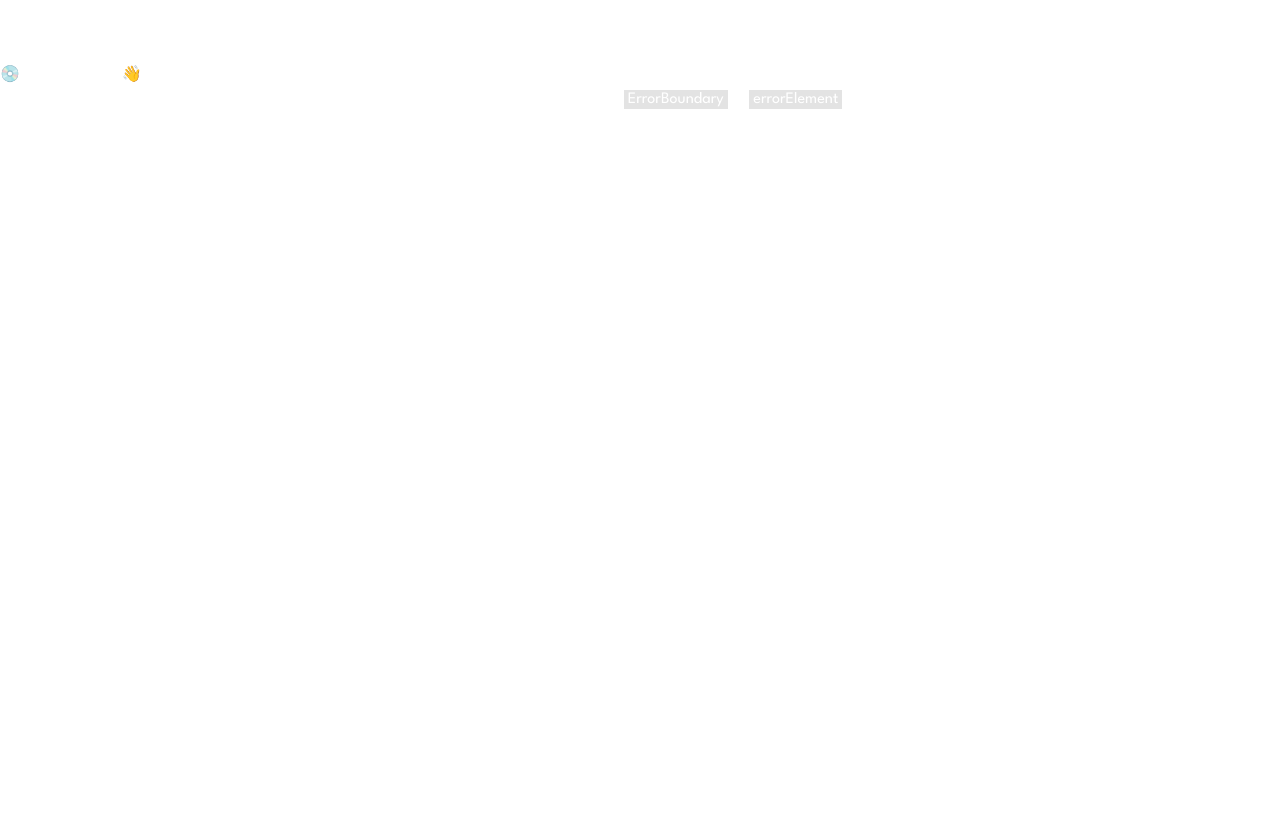
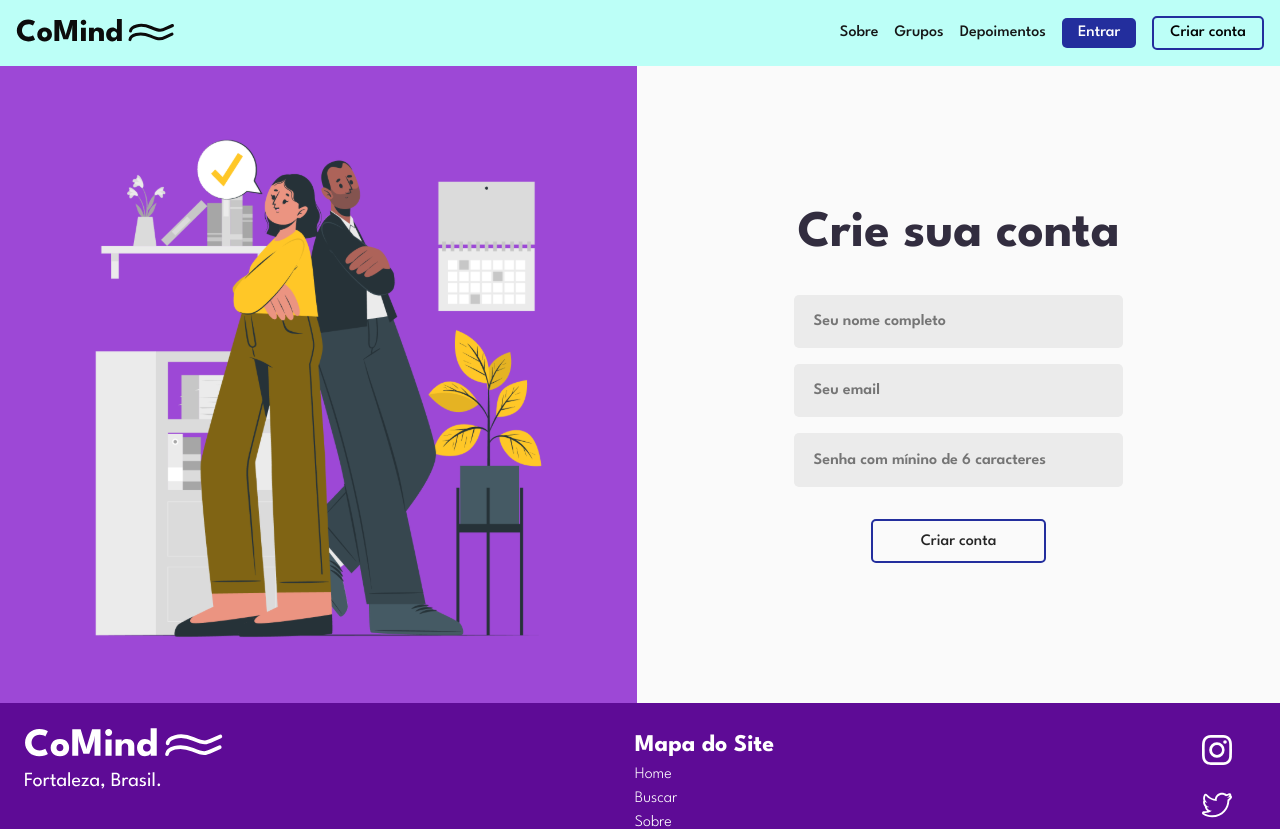
Before and after one commit to ingrydf12/coMind-Front, a React (Vite) app: page /register in a window 1280 px wide. Before the commit this address had no page. Shown: the top 829 px of the page. Before the commit the page ends 800 px from the top, so only its background shows below. Built offline with nearby package versions, Linux system fonts and the light colour scheme.

Commit message:
feat: full auth-page + router

```diff
--- a/src/App.jsx
+++ b/src/App.jsx
@@ -2,6 +2,7 @@ import './App.css'
 import { createBrowserRouter } from 'react-router-dom'
 import RedirectRoute from './components/RedirectRoute/RedirectRoute'
 import Login from './pages/Login/Login'
+import Register from './pages/Register/Register'
 import Layout from './components/Layout/Layout'
 
 export const router = createBrowserRouter([
@@ -16,6 +17,14 @@ export const router = createBrowserRouter([
             <Login />
           </RedirectRoute>
         )
+      },
+      {
+        path: "/register",
+        element: (
+          <RedirectRoute>
+            <Register />
+          </RedirectRoute>
+        )
       }
     ]
   }
--- /dev/null
+++ b/src/pages/Register/Register.jsx
@@ -0,0 +1,28 @@
+import Button from "../../components/Button/Button"
+import React from "react"
+import '../../styles/Register.css';
+
+const Register = () => {
+    return (
+        <main className="register-container">
+            <div className="register-banner">
+            <img src="src/assets/authMedia.svg" alt="logo"></img>
+            </div>
+
+            <div className="register-log">
+                <h1>Crie sua conta</h1>
+            <form className="form-signin" action="">
+                    <div className="form-signin-components">
+                        <input placeholder="Seu nome completo" />
+                        <input placeholder="Seu email" />
+                        <input placeholder="Senha com mínino de 6 caracteres" />
+                    </div>
+
+                    <Button className="classBtn-out-prim" buttonText="Criar conta" isOutlined={false} />
+                </form>
+            </div>
+        </main>
+    )
+}
+
+export default Register
--- a/src/styles/Header.css
+++ b/src/styles/Header.css
@@ -18,7 +18,7 @@
     padding: 1rem;
 }
 
-img:hover {
+.navbar img:hover {
     transition: transform 0.2s ease;
     transform: scale(1.02);
     filter: drop-shadow(0 0 0.75rem #4fd4aa);
--- a/src/styles/Login.css
+++ b/src/styles/Login.css
@@ -69,3 +69,12 @@
     width: 60%;
     color: #322D3F;
 }
+
+@media only screen and (max-width: 600px){
+    .login-container{
+        flex-direction: column;
+    }
+    .form-signin-components input {
+        width: 90%;
+    }
+}
--- /dev/null
+++ b/src/styles/Register.css
@@ -0,0 +1,38 @@
+*{
+    margin: 0;
+    padding: 0;
+    box-sizing: border-box;
+}
+
+.register-container{
+    display: flex;
+    flex-direction: row;
+    justify-content: center;
+}
+
+.register-banner{
+    display: flex;
+    padding: 2rem;
+    background-color: #9D48D6;
+    justify-items: center;
+    justify-content: center;
+}
+
+.register-log{
+    background-color: #fafafa;
+    color: #322D3F;
+    justify-items: center;
+    align-content: center;
+    padding: 3rem;
+}
+
+.register-banner, .register-log{
+    width: 100%;
+    height: auto;
+}
+
+@media only screen and (max-width: 600px){
+    .register-container{
+        flex-direction: column;
+    }
+}
```
